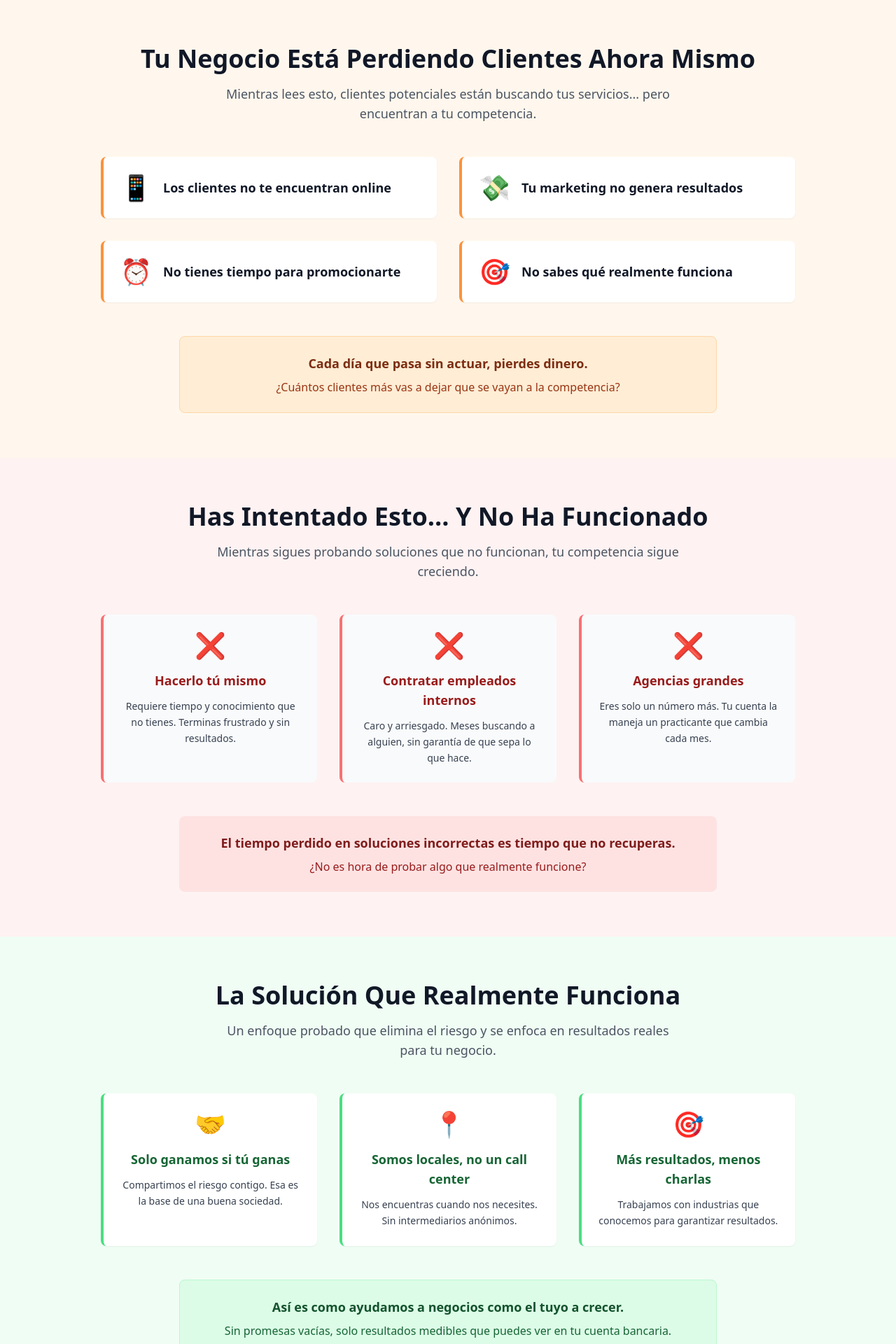
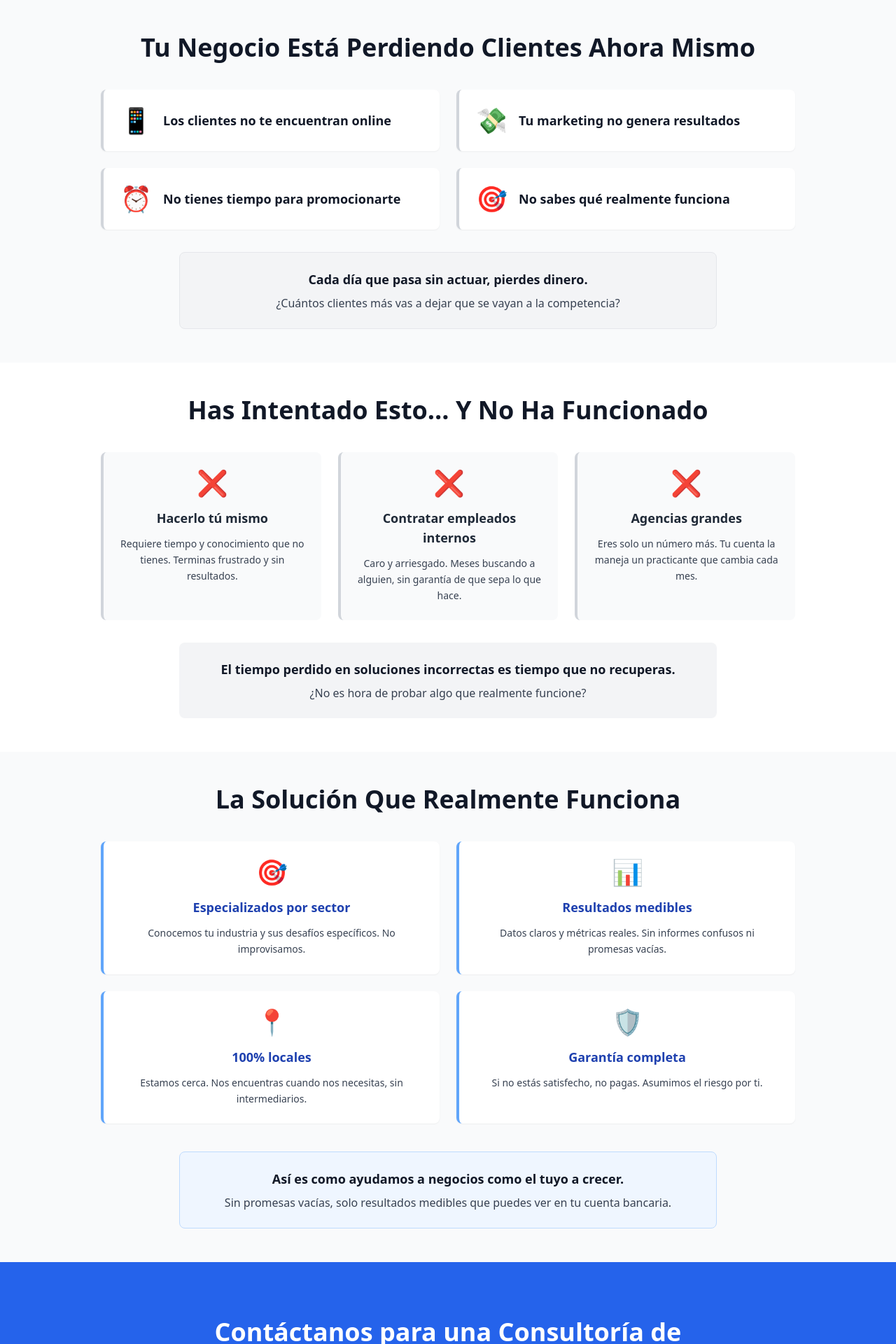
Before and after one commit to MagnusCole/aqxion, a Next.js app: page / in a window 1280 px wide. Shown: the part 640-2560 px from the top of the page at 70% size. Built offline with nearby package versions, Linux system fonts and the light colour scheme.

Commit message:
refactor: update CTA, PainPoint, Problem, and Solution sections for improved clarity and consistency

```diff
--- a/src/sections/CTASection.tsx
+++ b/src/sections/CTASection.tsx
@@ -18,8 +18,8 @@ export interface CTASectionProps {
  * Diseñada para maximizar conversiones al final del flujo
  */
 export const CTASection: React.FC<CTASectionProps> = ({
-  title = "Consultoría de Marketing Gratuita",
-  description = "30 minutos para analizar tu situación actual y diseñar una estrategia que funcione.",
+  title = "Contáctanos para una Consultoría de Marketing Gratuita",
+  description = "",
   ctaButton = {
     label: "¡Quiero mi consultoría!",
     onClick: () => window.location.href = '/contacto'
@@ -50,7 +50,6 @@ export const CTASection: React.FC<CTASectionProps> = ({
             {ctaButton.label}
           </button>
           <p className="text-blue-200 mt-6 text-lg">
-            Sin compromiso • Respuesta en 24 horas
           </p>
         </div>
       </div>
--- a/src/sections/PainPointSection.tsx
+++ b/src/sections/PainPointSection.tsx
@@ -36,34 +36,27 @@ export const PainPointSection: React.FC<PainPointSectionProps> = ({
     }
   ],
   className = ""
-}) => {
-  return (
-    <section
-      className={`py-16 bg-red-50 ${className}`}
+}) => {  return (    <section
+      className={`py-12 bg-white ${className}`}
       aria-labelledby="painpoint-heading"
     >
-      <div className="container mx-auto px-4 max-w-5xl">
-        {/* Título directo */}
-        <div className="text-center mb-12">
+      <div className="container mx-auto px-4 max-w-5xl">        {/* Título directo */}
+        <div className="text-center mb-10">
           <h2
             id="painpoint-heading"
             className="text-3xl md:text-4xl font-bold mb-4 text-gray-900 leading-tight"
           >
             {title}
           </h2>
-          <p className="text-lg text-gray-600 max-w-2xl mx-auto">
-            Mientras sigues probando soluciones que no funcionan, tu competencia sigue creciendo.
-          </p>
         </div>        {/* Soluciones fallidas */}
         <div
-          className="grid md:grid-cols-3 gap-8 mb-12"
+          className="grid md:grid-cols-3 gap-6 mb-8"
           role="list"
           aria-label="Lista de soluciones que no funcionan"
         >
-          {painPoints.map((point, index) => (
-            <div
+          {painPoints.map((point, index) => (            <div
               key={index}
-              className="bg-gray-50 rounded-lg p-6 border-l-4 border-red-400 hover:shadow-sm transition-all focus-within:ring-2 focus-within:ring-blue-500 focus-within:ring-offset-2"
+              className="bg-gray-50 rounded-lg p-6 border-l-4 border-gray-300 hover:shadow-sm transition-all focus-within:ring-2 focus-within:ring-blue-500 focus-within:ring-offset-2"
               role="listitem"
               tabIndex={0}
             >
@@ -74,8 +67,7 @@ export const PainPointSection: React.FC<PainPointSectionProps> = ({
                   role="img"
                 >
                   {point.icon}
-                </div>
-                <h3 className="text-lg font-bold text-red-800 mb-3">
+                </div>                <h3 className="text-lg font-bold text-gray-800 mb-3">
                   {point.title}
                 </h3>
                 <p className="text-sm text-gray-700 leading-relaxed">
@@ -85,13 +77,12 @@ export const PainPointSection: React.FC<PainPointSectionProps> = ({
             </div>
           ))}
         </div>
-
-        {/* Realidad sin dramatizar */}
-        <div className="bg-red-100 rounded-lg p-6 text-center max-w-3xl mx-auto">
-          <p className="text-lg text-red-900 font-bold mb-2">
+          {/* Realidad sin dramatizar */}
+        <div className="bg-gray-100 rounded-lg p-6 text-center max-w-3xl mx-auto">
+          <p className="text-lg text-gray-900 font-bold mb-2">
             El tiempo perdido en soluciones incorrectas es tiempo que no recuperas.
           </p>
-          <p className="text-base text-red-800">
+          <p className="text-base text-gray-700">
             ¿No es hora de probar algo que realmente funcione?
           </p>
         </div>
--- a/src/sections/ProblemSection.tsx
+++ b/src/sections/ProblemSection.tsx
@@ -36,35 +36,30 @@ export const ProblemSection: React.FC<ProblemSectionProps> = ({
     }
   ],
   className = ""
-}) => {  return (
-    <section
+}) => {  return (    <section
       id="problema"
-      className={`py-16 bg-orange-50 ${className}`}
+      className={`py-12 bg-gray-50 ${className}`}
       aria-labelledby="problema-heading"
     >
-      <div className="container mx-auto px-4 max-w-5xl">
-        {/* Título con hook emocional */}
-        <div className="text-center mb-12">
+      <div className="container mx-auto px-4 max-w-5xl">        {/* Título con hook emocional */}
+        <div className="text-center mb-10">
           <h2
             id="problema-heading"
             className="text-3xl md:text-4xl font-bold mb-4 text-gray-900 leading-tight"
           >
             {title}
           </h2>
-          <p className="text-lg text-gray-600 max-w-2xl mx-auto">
-            Mientras lees esto, clientes potenciales están buscando tus servicios... pero encuentran a tu competencia.
-          </p>
         </div>
 
         {/* Grid de Problemas */}
         <div
-          className="grid grid-cols-1 md:grid-cols-2 gap-8 mb-12"
+          className="grid grid-cols-1 md:grid-cols-2 gap-6 mb-8"
           role="list"
           aria-label="Lista de problemas comunes"
         >
           {problems.map((problem, index) => (            <div
               key={index}
-              className="bg-white rounded-lg p-6 border-l-4 border-orange-400 shadow-sm hover:shadow-md transition-all focus-within:ring-2 focus-within:ring-blue-500 focus-within:ring-offset-2"
+              className="bg-white rounded-lg p-6 border-l-4 border-gray-300 shadow-sm hover:shadow-md transition-all focus-within:ring-2 focus-within:ring-blue-500 focus-within:ring-offset-2"
               role="listitem"
               tabIndex={0}
             >
@@ -82,13 +77,12 @@ export const ProblemSection: React.FC<ProblemSectionProps> = ({
               </div>
             </div>
           ))}
-        </div>
-          {/* Impacto emocional */}
-        <div className="bg-orange-100 rounded-lg p-6 border border-orange-200 text-center max-w-3xl mx-auto">
-          <p className="text-lg text-orange-900 font-bold mb-2">
+        </div>        {/* Impacto emocional */}
+        <div className="bg-gray-100 rounded-lg p-6 border border-gray-200 text-center max-w-3xl mx-auto">
+          <p className="text-lg text-gray-900 font-bold mb-2">
             Cada día que pasa sin actuar, pierdes dinero.
           </p>
-          <p className="text-base text-orange-800">
+          <p className="text-base text-gray-700">
             ¿Cuántos clientes más vas a dejar que se vayan a la competencia?
           </p>
         </div>
--- a/src/sections/SolutionSection.tsx
+++ b/src/sections/SolutionSection.tsx
@@ -17,84 +17,76 @@ export interface SolutionSectionProps {
  * Sección de Solución - Diferenciadores únicos que contrastan con los pain points
  */
 export const SolutionSection: React.FC<SolutionSectionProps> = ({
-  title = "La Solución Que Realmente Funciona",
-  uniqueValues = [
+  title = "La Solución Que Realmente Funciona",  uniqueValues = [
     {
-      icon: "🤝",
-      title: "Solo ganamos si tú ganas",
-      description: "Compartimos el riesgo contigo. Esa es la base de una buena sociedad."
+      icon: "🎯",
+      title: "Especializados por sector",
+      description: "Conocemos tu industria y sus desafíos específicos. No improvisamos."
+    },
+    {
+      icon: "📊",
+      title: "Resultados medibles",
+      description: "Datos claros y métricas reales. Sin informes confusos ni promesas vacías."
     },
     {
       icon: "📍",
-      title: "Somos locales, no un call center",
-      description: "Nos encuentras cuando nos necesites. Sin intermediarios anónimos."
+      title: "100% locales",
+      description: "Estamos cerca. Nos encuentras cuando nos necesitas, sin intermediarios."
     },
     {
-      icon: "🎯",
-      title: "Más resultados, menos charlas",
-      description: "Trabajamos con industrias que conocemos para garantizar resultados."
+      icon: "🛡️",
+      title: "Garantía completa",
+      description: "Si no estás satisfecho, no pagas. Asumimos el riesgo por ti."
     }
   ],
   className = ""
-}) => {
-  return (
-    <section
+})=> {  return (    <section
       id="servicios"
-      className={`py-16 bg-green-50 ${className}`}
+      className={`py-12 bg-gray-50 ${className}`}
       aria-labelledby="solucion-heading"
     >
       <div className="container mx-auto px-4 max-w-5xl">
         {/* Título con narrativa positiva */}
-        <div className="text-center mb-12">
+        <div className="text-center mb-10">
           <h2
             id="solucion-heading"
             className="text-3xl md:text-4xl font-bold mb-4 text-gray-900 leading-tight"
           >
             {title}
           </h2>
-          <p className="text-lg text-gray-600 max-w-2xl mx-auto">
-            Un enfoque probado que elimina el riesgo y se enfoca en resultados reales para tu negocio.
-          </p>
-        </div>
-
-        {/* Diferenciadores con el mismo estilo que otras secciones */}
+        </div>        {/* Diferenciadores con el mismo estilo que otras secciones */}
         <div
-          className="grid md:grid-cols-3 gap-8 mb-12"
+          className="grid grid-cols-1 md:grid-cols-2 gap-6 mb-10"
           role="list"
           aria-label="Lista de diferenciadores únicos"
         >
-          {uniqueValues.map((value, index) => (
-            <div
+          {uniqueValues.map((value, index) => (            <div
               key={index}
-              className="bg-white rounded-lg p-6 border-l-4 border-green-400 shadow-sm hover:shadow-md transition-all focus-within:ring-2 focus-within:ring-blue-500 focus-within:ring-offset-2"
+              className="bg-white rounded-lg p-6 border-l-4 border-blue-400 shadow-sm hover:shadow-md transition-all focus-within:ring-2 focus-within:ring-blue-500 focus-within:ring-offset-2"
               role="listitem"
               tabIndex={0}
             >
-              <div className="text-center">
-                <div
+              <div className="text-center">                <div
                   className="text-4xl mb-4"
                   aria-hidden="true"
                   role="img"
                 >
                   {value.icon}
-                </div>
-                <h3 className="text-lg font-bold text-green-800 mb-3">
+                </div>                <h3 className="text-lg font-bold text-blue-800 mb-3">
                   {value.title}
-                </h3>
-                <p className="text-sm text-gray-700 leading-relaxed">
+                </h3>                <p className="text-sm text-gray-700 leading-relaxed">
                   {value.description}
                 </p>
               </div>
             </div>
           ))}
         </div>
-
-        {/* Mensaje de confianza */}
-        <div className="bg-green-100 rounded-lg p-6 border border-green-200 text-center max-w-3xl mx-auto">
-          <p className="text-lg text-green-900 font-bold mb-2">
+          {/* Mensaje de confianza */}
+        <div className="bg-blue-50 rounded-lg p-6 border border-blue-200 text-center max-w-3xl mx-auto">
+          <p className="text-lg text-gray-900 font-bold mb-2">
             Así es como ayudamos a negocios como el tuyo a crecer.
           </p>
-          <p className="text-base text-green-800">
+          <p className="text-base text-gray-700">
             Sin promesas vacías, solo resultados medibles que puedes ver en tu cuenta bancaria.
           </p>
         </div>
```
